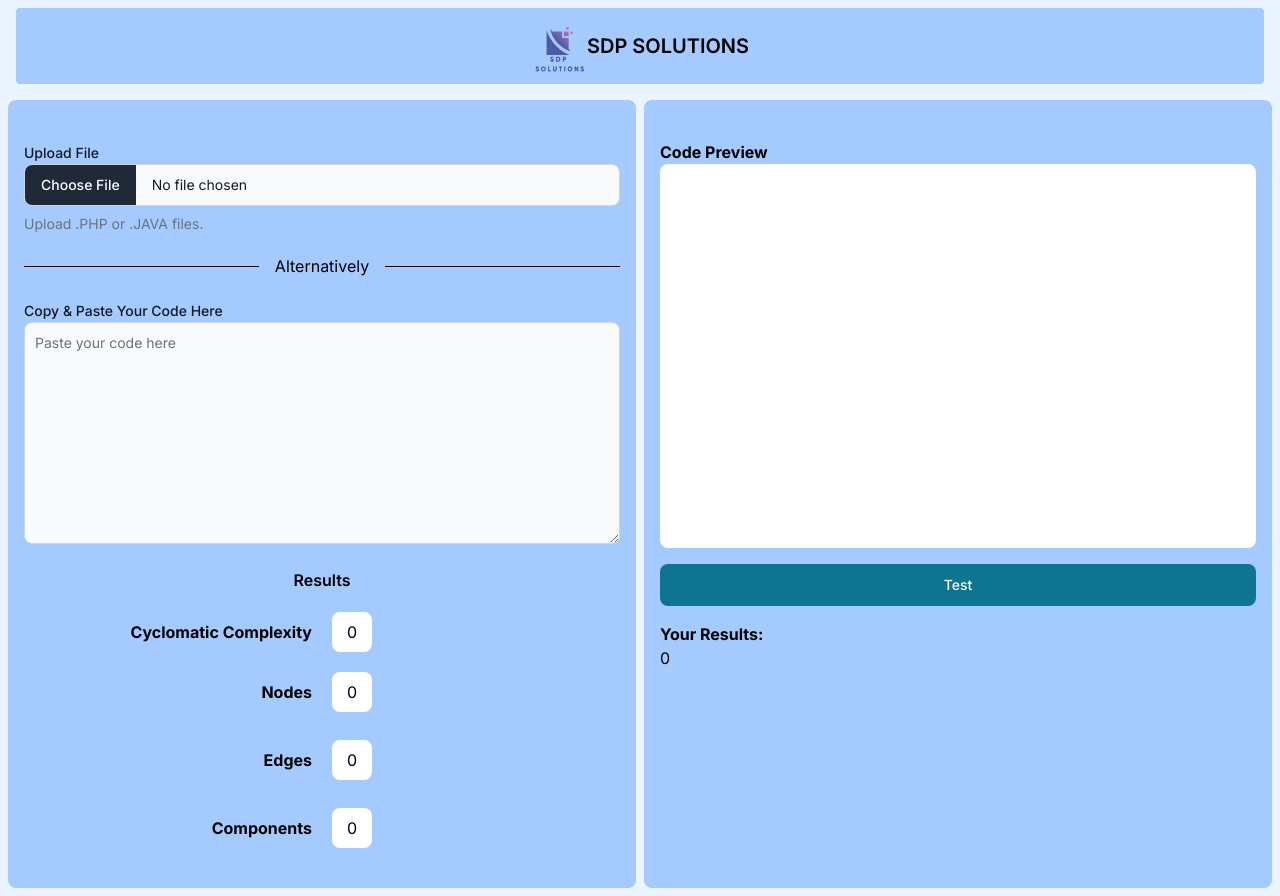
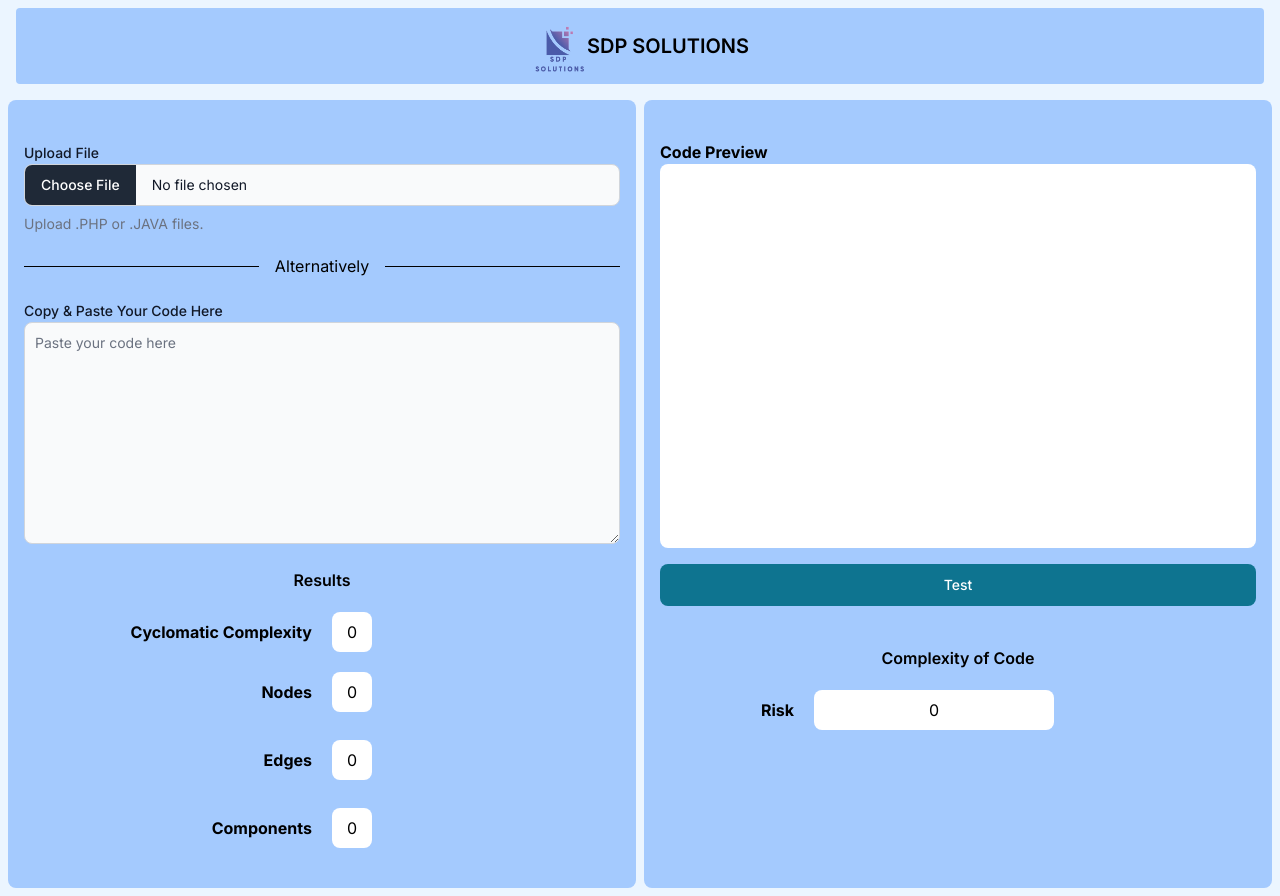
Before and after one commit to SnoodieTheSnoople/sdp-solutions-xp, a Next.js app: page / in a window 1280 px wide. Built offline with nearby package versions, Linux system fonts and the light colour scheme.

Commit message:
Refactor - visual changes to risk level and styling.

```diff
--- a/src/app/page.js
+++ b/src/app/page.js
@@ -183,10 +183,17 @@ export default function Home() {
                         <pre>{content}</pre>
                     </div>
                     <Button className='w-full mt-4' onClick={handleTestClick}>Test</Button>
-                    <div className='pt-4'>
-                        <p className="font-bold">Your Results:</p>
-                        <p>{metrics.M && getRiskLevel(metrics.M)}</p>
+                    <br/>
+                    <div className='grid grid-cols-2 gap-5 pt-4'>
+                        <p className="text-center font-semibold col-span-2">Complexity of Code</p>
+                        <div className='col-span-2 grid grid-cols-2 gap-5'>
+                            <div className='grid grid-cols-2 gap-5'>
+                                <p className='flex items-center justify-end font-bold'>Risk</p>
+                                <p className='flex items-center justify-center bg-white rounded-lg w-60 h-10'>{metrics.M && getRiskLevel(metrics.M)}</p>
+                            </div>
+                        </div>
                     </div>
+
                 </div>
             </div>
             {shouldCalculate && <Calc code={content} onResults={updateMetrics} />}
```
